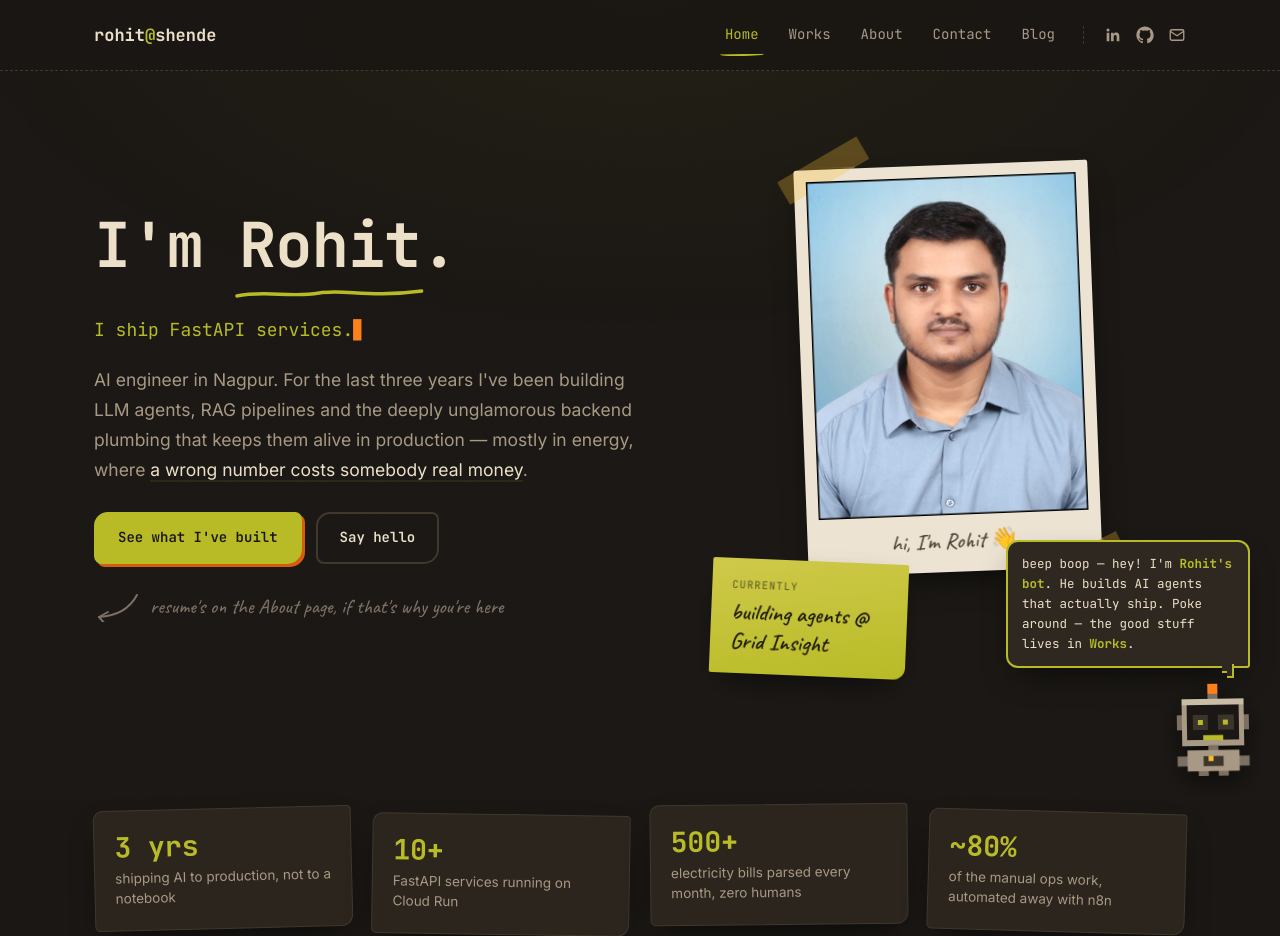
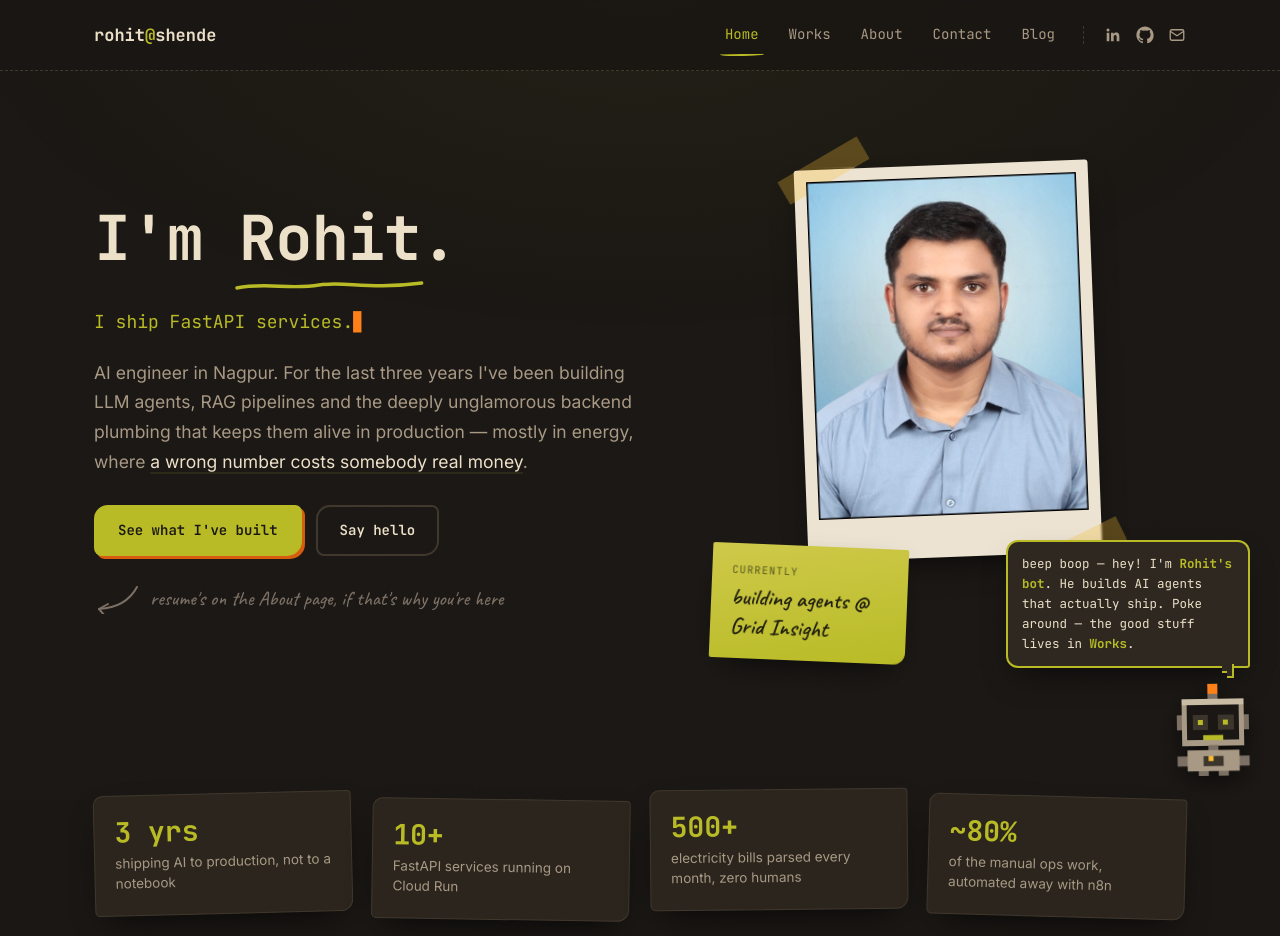
Before and after one commit to rohitsh02/portfo, a Flask app: page / in a window 1280 px wide. Shown: the top 936 px of the page. Run offline with Flask 3, Linux system fonts and the light colour scheme.

Commit message:
Remove the polaroid caption
Co-Authored-By: Claude Opus 4.8 <noreply@anthropic.com>

```diff
--- a/static/css/style.css
+++ b/static/css/style.css
@@ -273,7 +273,7 @@ li { margin-bottom: .45em; }
 .photo-stack { position: relative; padding: 10px 0 104px; }
 .polaroid {
   background: #ece3d2;
-  padding: 12px 12px 0;
+  padding: 12px 12px 42px;
   border-radius: 3px;
   box-shadow: var(--shadow);
   transform: rotate(-2.2deg);
--- a/templates/index.html
+++ b/templates/index.html
@@ -38,7 +38,6 @@
       <figure class="polaroid">
         <span class="tape tl"></span>
         <img src="/static/assets/images/profile-formal.jpg" alt="Rohit Shende">
-        <figcaption>hi, I'm Rohit 👋</figcaption>
         <span class="tape br"></span>
       </figure>
 
```
